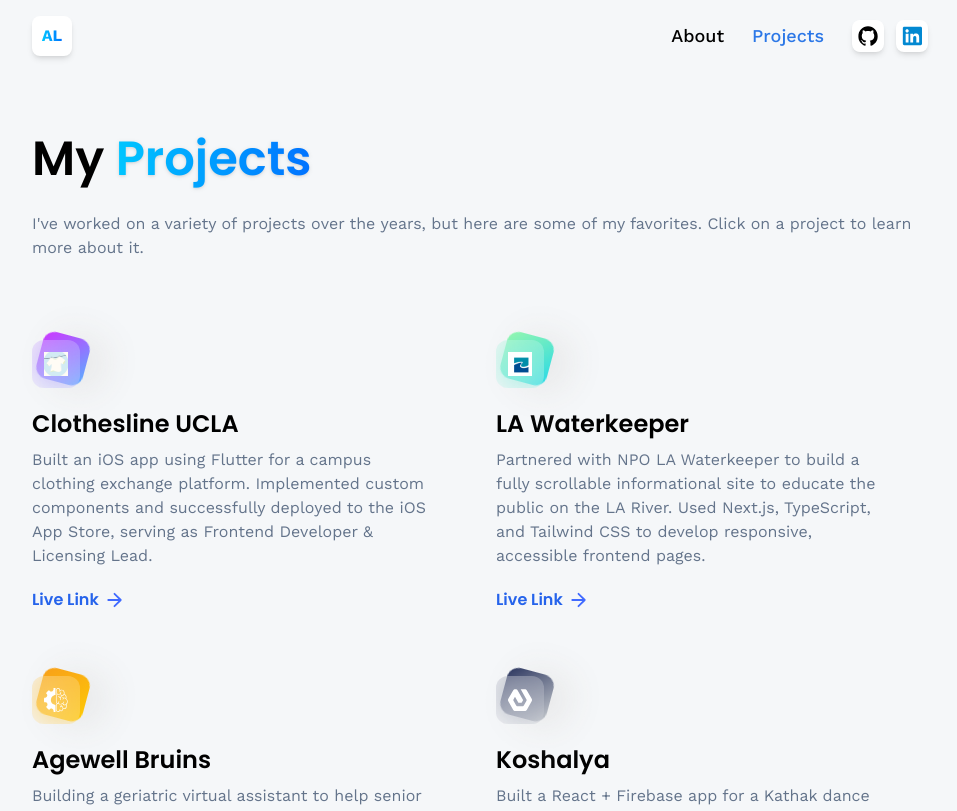
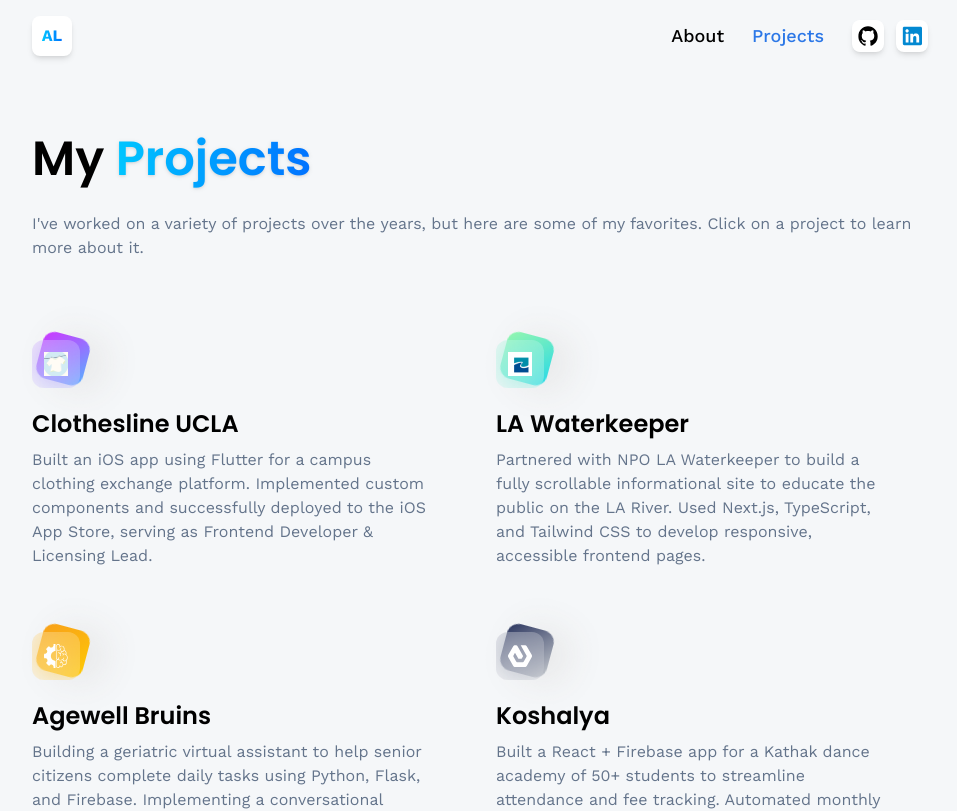
Before and after one commit to anushaladha04/portfolio-site, a React (Vite) app: page /projects in a window 1280 px wide. Shown: the top 811 px of the page, without its empty margins (160-1117 px from the left). Built offline with nearby package versions, Linux system fonts and the light colour scheme.

Commit message:
updated live link for projects

```diff
--- a/src/pages/Projects.jsx
+++ b/src/pages/Projects.jsx
@@ -34,7 +34,7 @@
                 {project.name}
               </h4>
               <p className="mt-2 text-slate-500">{project.description}</p>
-              <div className="mt-5 flex items-center gap-2 font-poppins">
+              {/* <div className="mt-5 flex items-center gap-2 font-poppins">
                 <Link
                   to={project.link}
                   target="_blank"
@@ -48,7 +48,7 @@
                   alt="arrow"
                   className="w-4 h-4 object-contain"
                 />
-              </div>
+              </div> */}
             </div>
           </div>
         ))}
```
